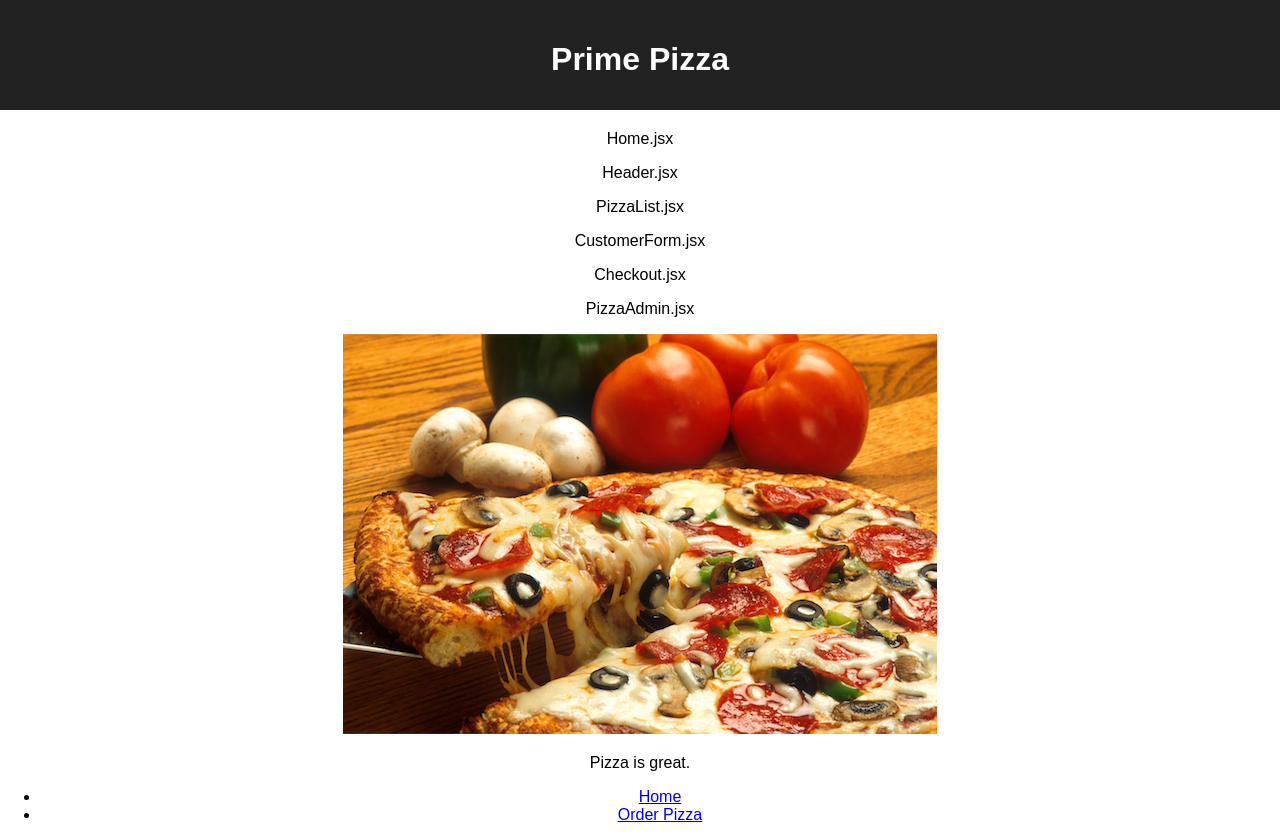
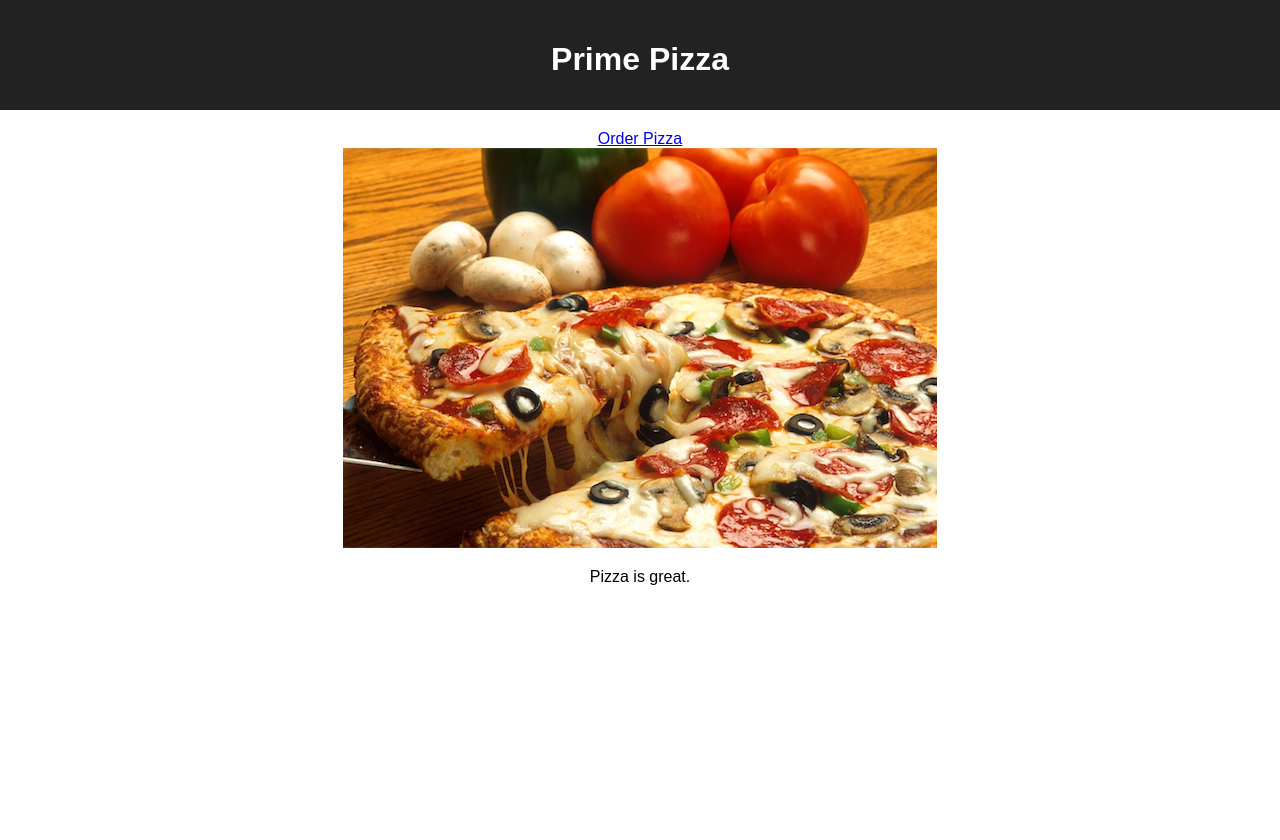
Before and after one commit to usernotfound6/edux-pizza-parlor-official, a React (Create React App) app: page / in a window 1280 px wide. After the commit the page ends 800 px from the top, so only its background shows below. Built offline with nearby package versions, Linux system fonts and the light colour scheme.

Commit message:
add links routes and components

```diff
--- a/src/components/App/App.jsx
+++ b/src/components/App/App.jsx
@@ -1,7 +1,6 @@
 import React from 'react';
 import axios from 'axios';
 import './App.css';
-
 import {HashRouter as Router, Route, Link} from 'react-router-dom';
 // imports for components
 import Home from '../Home/Home';
@@ -17,34 +16,17 @@ function App() {
 
   return (
     <div className='App'>
-      <header className='App-header'>
-        <h1 className='App-title'>Prime Pizza</h1>
-      </header>
-
-
-      <Home />
-      <Header />
-      <PizzaList />
-      <CustomerForm />
-      <Checkout/>
-      <PizzaAdmin />
-
-      <img src='images/pizza_photo.png' />
-
-      <p>Pizza is great.</p>
+     <Header />
 
       <Router>
         <div>
-          <ul className="nav">
-            <li>
-              <Link to="/">Home</Link>
-            </li>
-             <li>
+          <div className="nav">
+             <>
               <Link to="/order">Order Pizza</Link>
-            </li>
-          </ul>
+            </>
+          </div>
         <Route exact path="/">
-          {/* <Home /> */}
+          <Home />
         </Route>
         <Route exact path="/order">
           <PizzaList />
@@ -52,10 +34,14 @@ function App() {
         <Route exact path="/form">
           <CustomerForm />
         </Route>
-
+        <Route exact path="/checkout">
+          <Checkout />
+        </Route>
+        <Route exact path="/admin">
+          <PizzaAdmin />
+        </Route>
         </div>
       </Router>
-
     </div>
   );
 }
--- a/src/components/Header/Header.jsx
+++ b/src/components/Header/Header.jsx
@@ -1,7 +1,10 @@
 function Header() {
 
     return(<>
-        <p>Header.jsx</p>
+         <header className='App-header'>
+        <h1 className='App-title'>Prime Pizza</h1>
+      </header>
+
     </>)
 }
 
--- a/src/components/Home/Home.jsx
+++ b/src/components/Home/Home.jsx
@@ -1,7 +1,8 @@
 function Home() {
 
     return( <>
-        <p>Home.jsx</p>
+        <img src='images/pizza_photo.png' />
+            <p>Pizza is great.</p>
     </>)
 }
 
```
